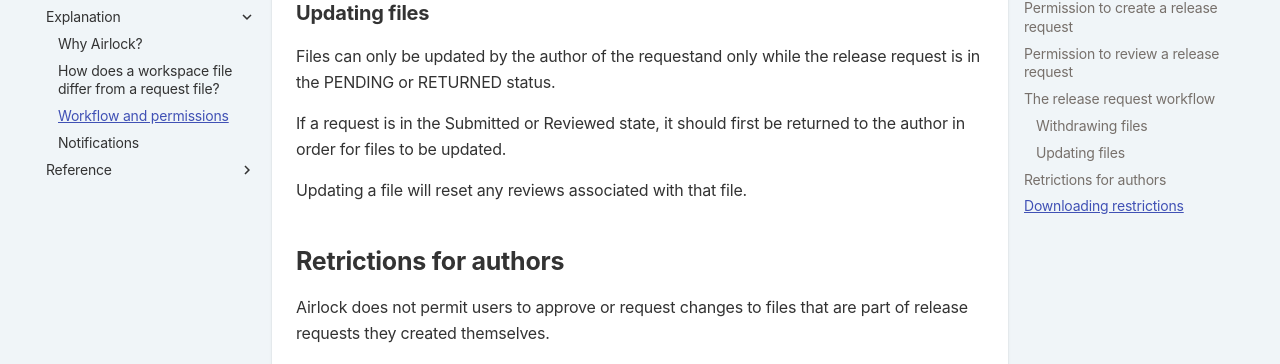
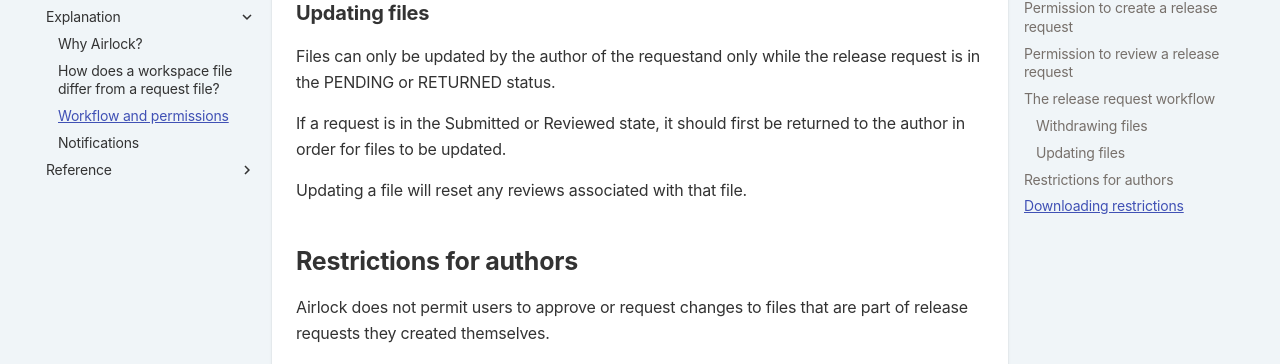
Before and after one commit to opensafely-core/airlock, an MkDocs documentation site: the page built from docs/explanation/workflow-and-permissions.md, in a window 1280 px wide and 900 px high, scrolled down 1790 px. Shown: the part 145-509 px from the top of the window. Built offline with MkDocs 1.6.1 and Material for MkDocs 9.7.7, drawn with Linux system fonts in a browser that asks for light colours; comment, search, counter and statistics services are not loaded.

Commit message:
Fix typo in 'Restrictions for authors' section

```diff
--- a/docs/explanation/workflow-and-permissions.md
+++ b/docs/explanation/workflow-and-permissions.md
@@ -102,7 +102,7 @@ the author in order for files to be updated.
 
 Updating a file will reset any reviews associated with that file.
 
-## Retrictions for authors
+## Restrictions for authors
 Airlock does not permit users to approve or request changes to files that are part of release requests they created themselves.
 
 ## Downloading restrictions
```
